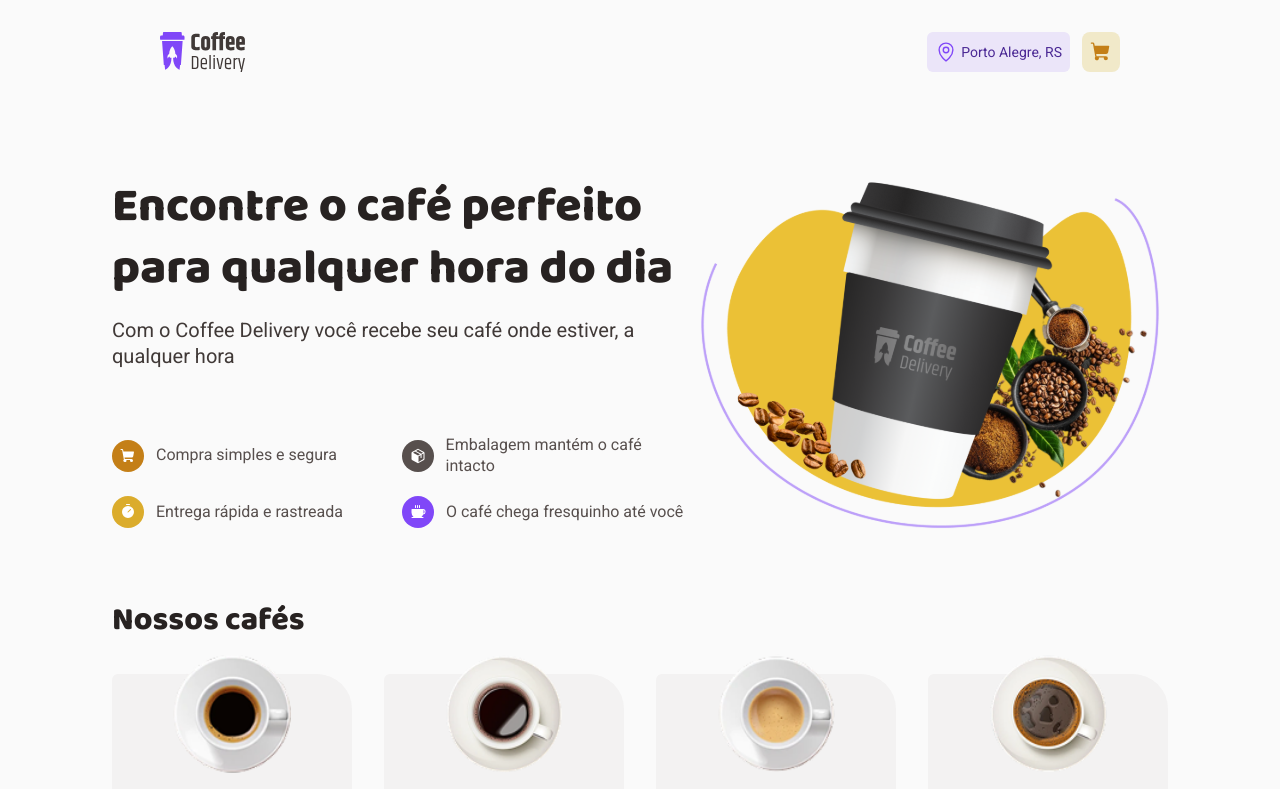
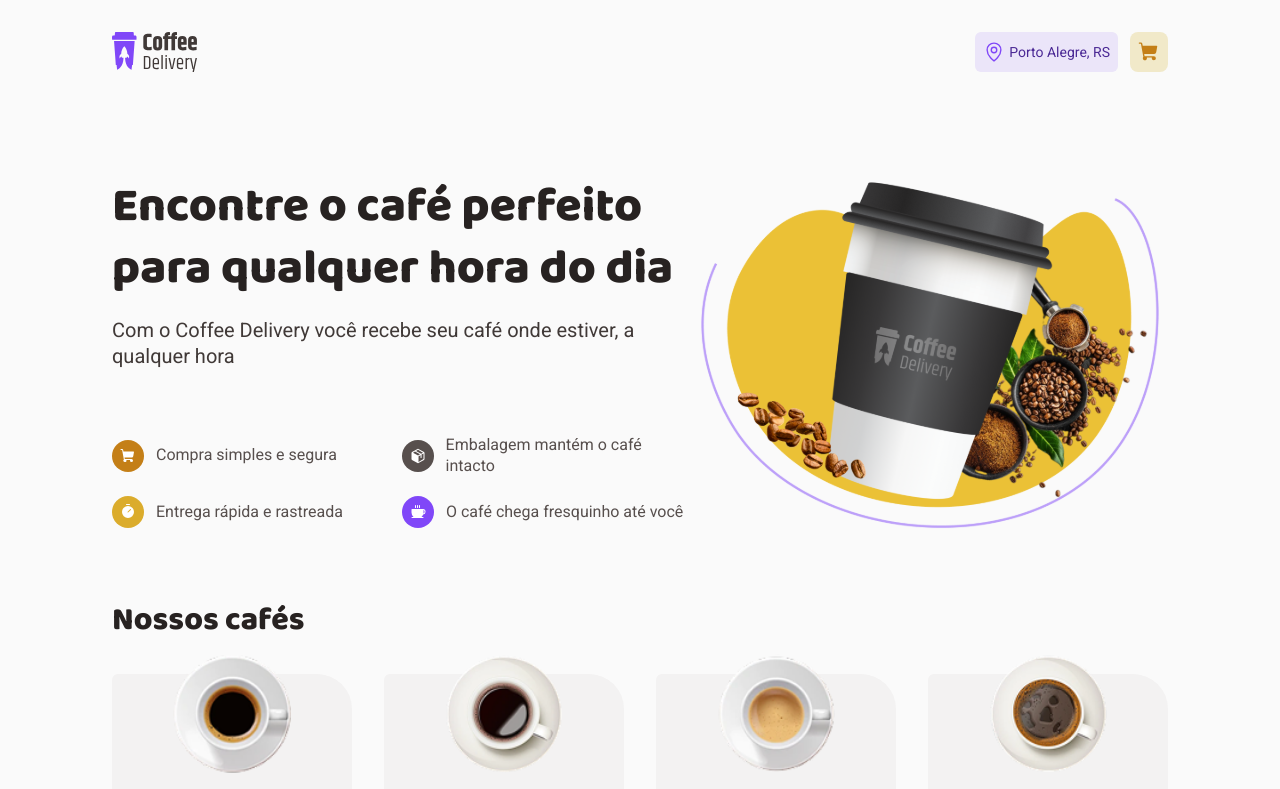
Before and after one commit to Baradelli/coffee-delivery, a React (Vite) app: page / in a window 1280 px wide. Shown: the top 789 px of the page. Built offline with nearby package versions, Linux system fonts and the light colour scheme.

Commit message:
Update Header styles: adjust padding, add max-width, and center align

```diff
--- a/src/components/header/styles.ts
+++ b/src/components/header/styles.ts
@@ -2,12 +2,15 @@ import styled from "styled-components";
 
 export const Header = styled.header`
   width: 100%;
-  padding: 2rem 10rem;
+  padding: 2rem;
 
   display: flex;
   justify-content: space-between;
 
   margin-bottom: 2.5rem;
+  max-width: 1120px;
+
+  margin-inline: auto;
 `;
 
 export const ActionsContainer = styled.div`
```
